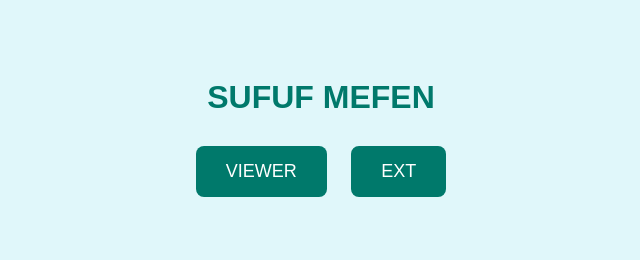
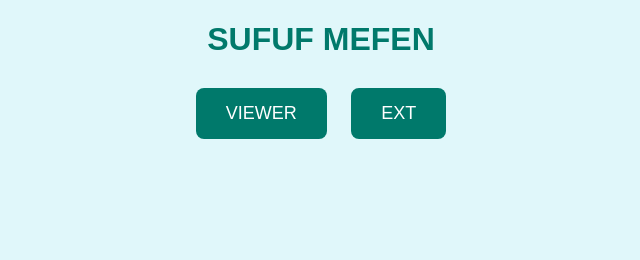
Before and after one commit to RachidAzrou/sufuf-backend, a website: page public/index.html in a window 1280 px wide. Shown: the whole page, without its empty margins (319-959 px from the left). Drawn offline with Linux system fonts and the light colour scheme.

Commit message:
Update index.html

```diff
--- a/public/index.html
+++ b/public/index.html
@@ -1,5 +1,5 @@
 <!DOCTYPE html>
-<html lang="en">
+<html lang="nl">
 <head>
     <meta charset="UTF-8">
     <meta name="viewport" content="width=device-width, initial-scale=1.0">
@@ -7,10 +7,12 @@
     <link rel="stylesheet" href="style.css">
 </head>
 <body>
-    <div class="container">
-        <h1>SUFUF MEFEN</h1>
-        <button onclick="location.href='viewer.html'">VIEWER</button>
-        <button onclick="location.href='ext.html'">EXT</button>
+    <h1>SUFUF MEFEN</h1>
+    <div class="button-container">
+        <button class="main-button" onclick="window.location.href='viewer.html'">VIEWER</button>
+        <button class="main-button" onclick="window.location.href='ext.html'">EXT</button>
     </div>
+
+    <script src="script.js"></script>
 </body>
 </html>
```
